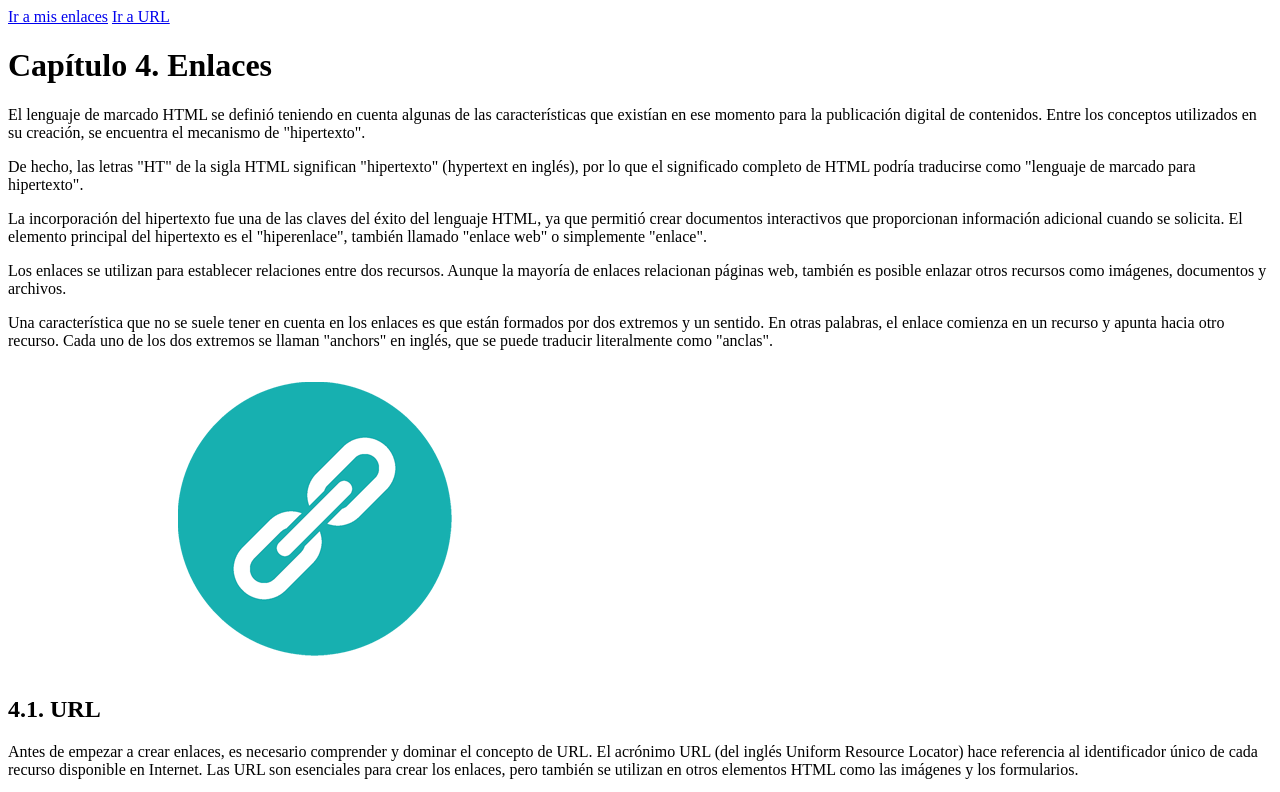
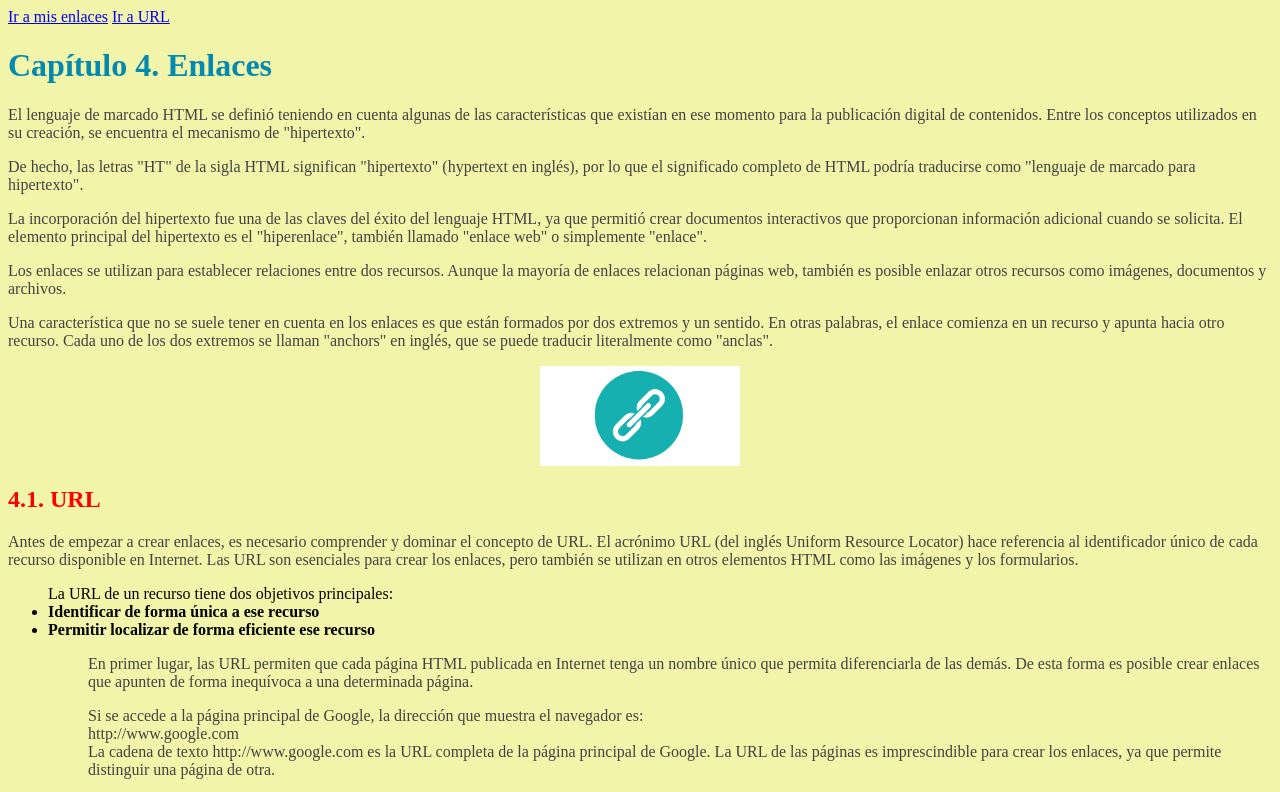
Before and after one commit to albertsantiago/Practica2, a plain HTML site: page index.html in a window 1280 px wide. Shown: the top 792 px of the page. Drawn offline with Linux system fonts and the light colour scheme.

Commit message:
este trabajo ahora tiene estilos

```diff
--- /dev/null
+++ b/estilos.css
@@ -0,0 +1,28 @@
+h1{
+color:#0489B1;
+font-family:Broadway;
+}
+p{
+color:#424242;
+}
+h2{
+color: red;
+}
+body{
+background-color:#F2F5A9;
+}
+uk{
+	list-style-type: square;
+}
+
+li{
+	font-weight:bold;
+}
+
+img{
+	width:200px;
+}
+
+div{
+	text-align:center;
+}
--- a/index.html
+++ b/index.html
@@ -1,6 +1,7 @@
 <html>
 <head>
-<title> practica dos: enlaces, tablas y githud </title>
+<title> Repaso 1 </title>
+<link rel="stylesheet" type="text/css" href="estilos.css">
 </head>
 <body>
 <a name=inicio> </a>
@@ -17,8 +18,9 @@
 <p>Los enlaces se utilizan para establecer relaciones entre dos recursos. Aunque la mayoría de enlaces relacionan páginas web, también es posible enlazar otros recursos como imágenes, documentos y archivos.</p>
 
 <p>Una característica que no se suele tener en cuenta en los enlaces es que están formados por dos extremos y un sentido. En otras palabras, el enlace comienza en un recurso y apunta hacia otro recurso. Cada uno de los dos extremos se llaman "anchors" en inglés, que se puede traducir literalmente como "anclas".</p>
-
+<div>
 <img src="imagenes/img1.png"/>
+</div>
 <a name=mitad> </a>
 
 <h2>4.1. URL</h2>
@@ -45,10 +47,13 @@ http://www.librosweb.es/xhtml/capitulo4.html
 <li>Protocolo (http://): el mecanismo que debe utilizar el navegador para acceder a ese recurso. Todas las páginas web utilizan http://. Las páginas web seguras (por ejemplo las de los bancos y las de los servicios de email) utilizan https:// (se añade una letra s).
 <li>Servidor (www.librosweb.es): simplificando mucho su explicación, se trata del ordenador en el que se encuentra guardada la página que se quiere acceder. Los navegadores son capaces de obtener la dirección de cada servidor a partir de su nombre.</li>
 <li>Ruta (/xhtml/capitulo4.html): camino que se debe seguir, una vez que se ha llegado al servidor, para localizar el recurso específico que se quiere acceder.</li>
-<p>Por tanto, las URL no sólo identifican de forma única a cada recurso de Internet, sino que también proporcionan a los navegadores la información necesaria para poder llegar hasta ese recurso.</p>
+<p>Por tanto, las <acronym title="Localizador Uniforme de Recursos"> URL ,</acronym> no sólo identifican de forma única a cada recurso de Internet, sino que también proporcionan a los navegadores la información necesaria para poder llegar hasta ese recurso.</p>
 <a name=abajo> </a>
 <p> <h2> Mis enlaces </h2> <a href="tablas/tablas1.html" > vaya a ver la Tabla basica </a></br> <a href="tablas/tablas2.html" > o mejor, vea la Tabla irregular </a></br>
 <a href="#inicio"> Ir arriba</a>
 </p>
+<p>
+Hasta aqui llegue
+</p>
 </body>
 </html>
```
Also changed, not shown: tablas/tablas1.html (+1 -0 lines), tablas/tablas2.html (+1 -0 lines).
